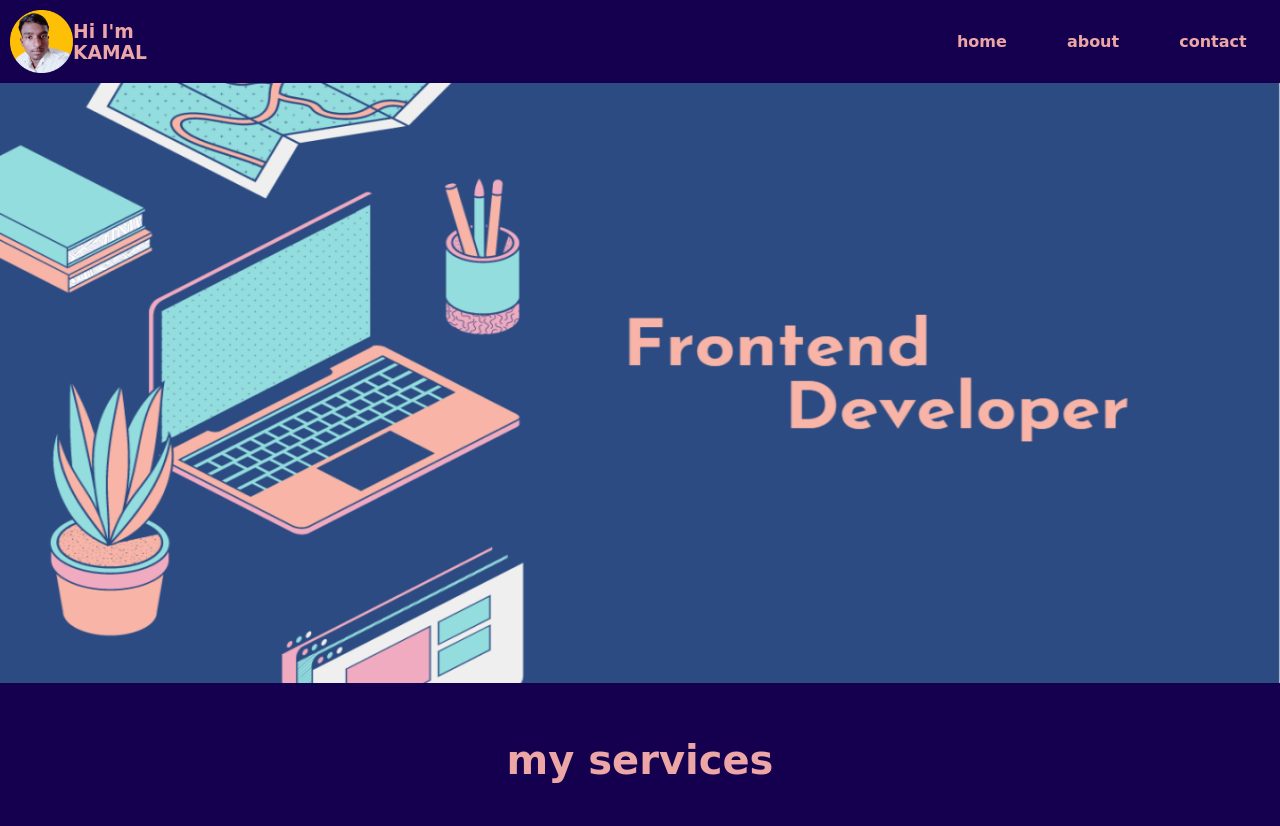
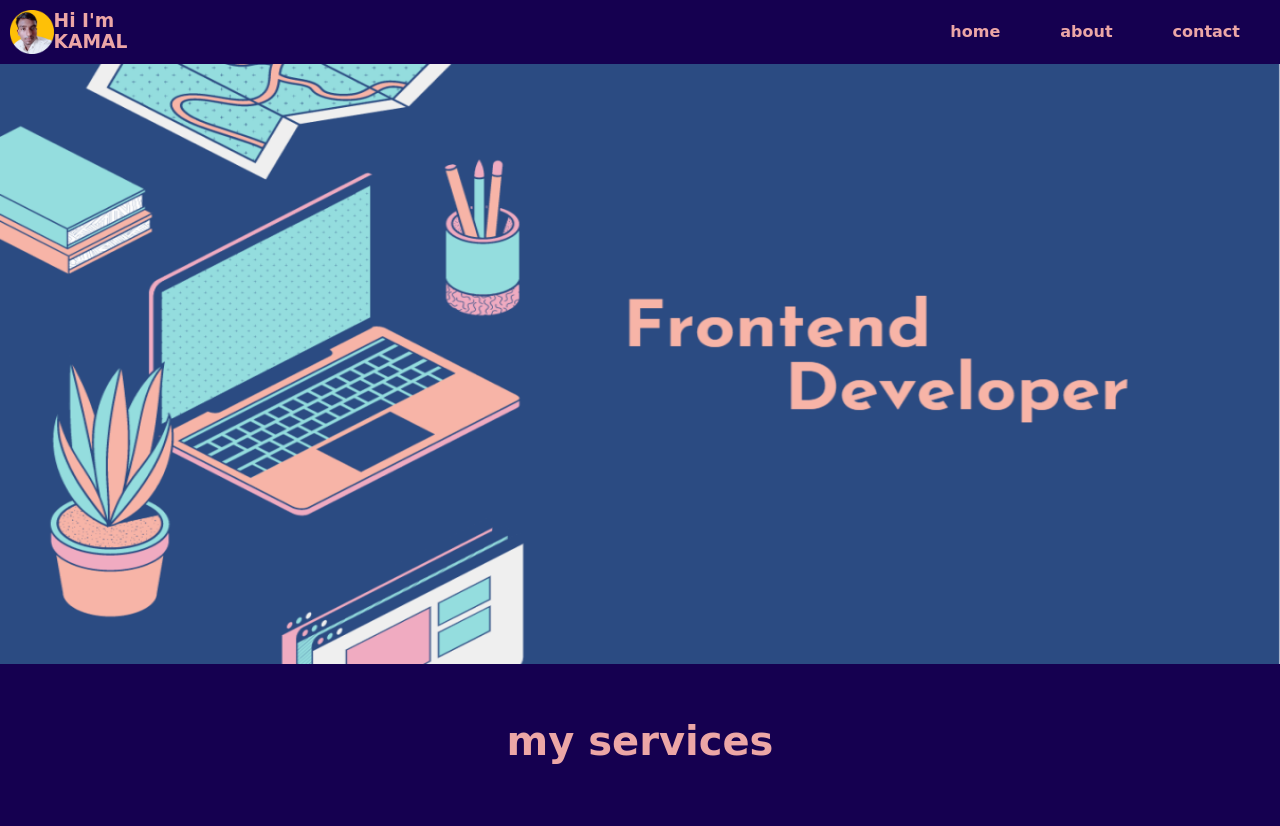
Before and after one commit to KAMAL3940/pratham, a plain HTML site: page index.html in a window 1280 px wide. Shown: the top 826 px of the page. Drawn offline with Linux system fonts and the light colour scheme.

Commit message:
Update index.html

```diff
--- a/index.html
+++ b/index.html
@@ -10,9 +10,11 @@
 <body>
   <section class="kamal">
     <div class="row">
+      <div class="row1" style="display:flex;">
       <img class="b" src="kamal.png" alt="kamal-photo" />
       <h3>Hi I'm KAMAL
       </h3>
+      </div>
       <ul>
         <li><a href="#">home</a></li>
         <li><a href="#">about</a></li>
```
